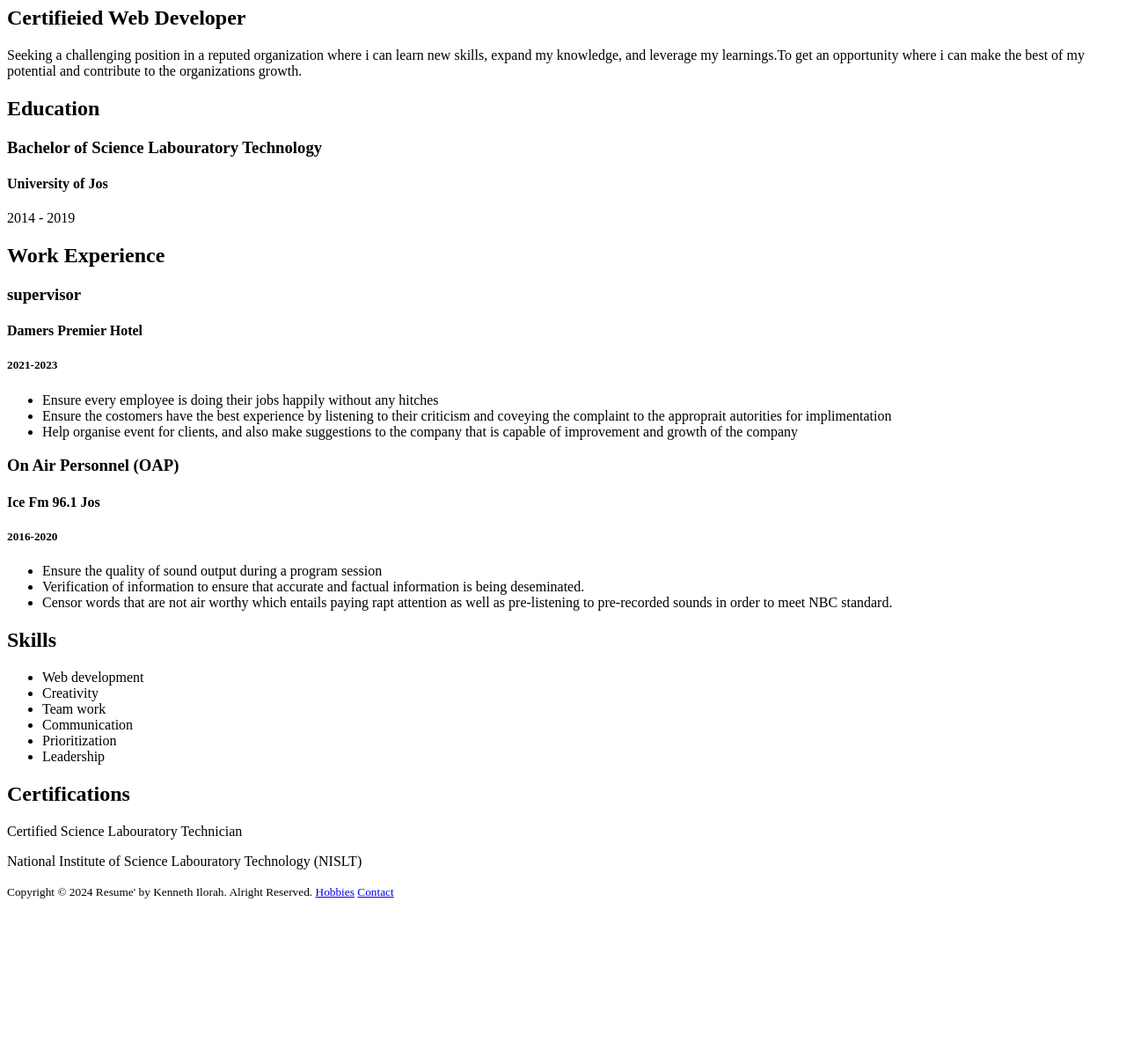
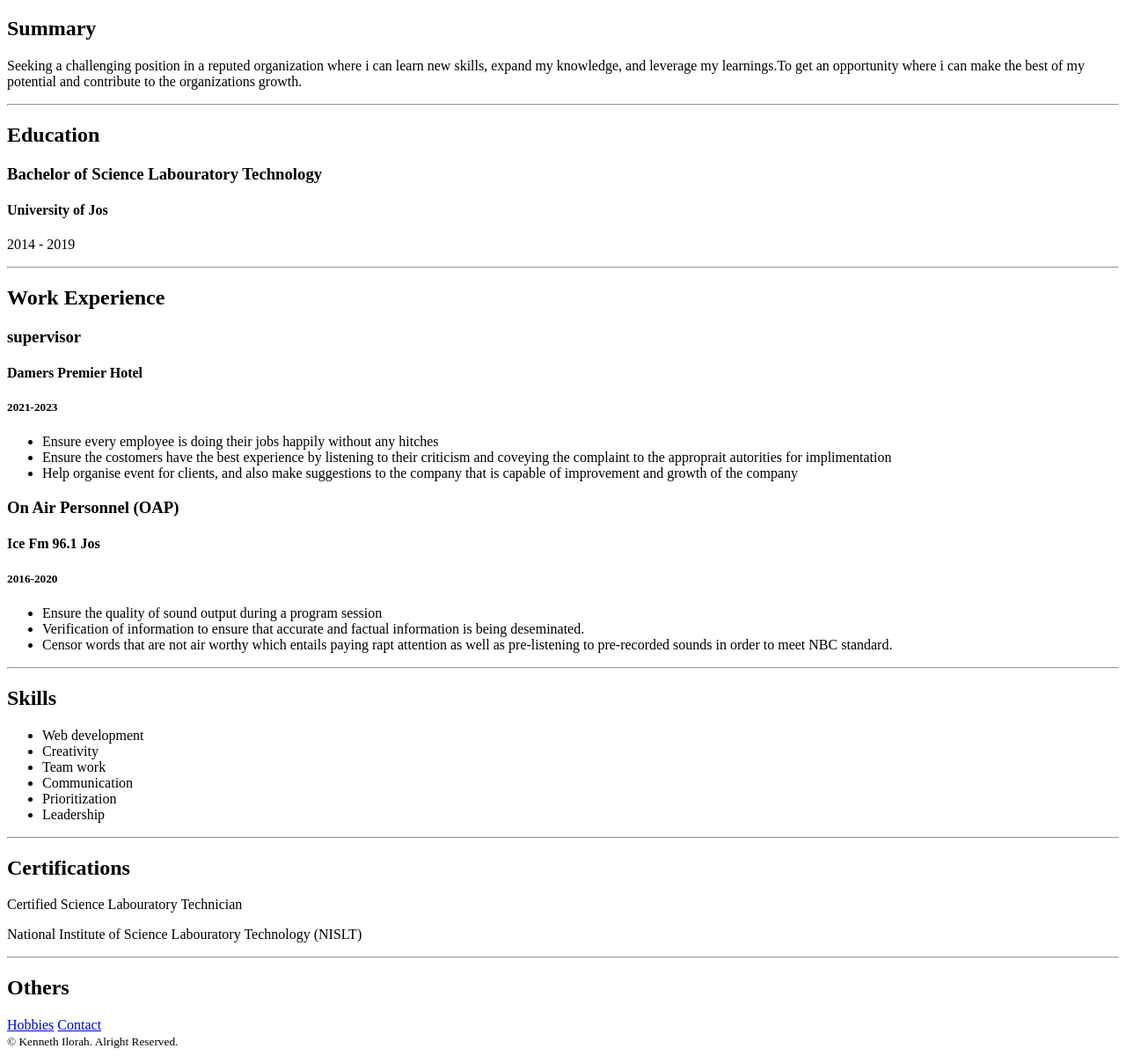
Before and after one commit to kenneth-ilorah/html-portfolio, a plain HTML site: page index.html in a window 1280 px wide. Shown: the part 285-1485 px from the top of the page at 88% size. Before the commit the page ends 1315 px from the top, so only its background shows below. Drawn offline with Linux system fonts and the light colour scheme.

Commit message:
Add files via upload

```diff
--- a/index.html
+++ b/index.html
@@ -5,21 +5,22 @@
     <title>My Resume</title>
   </head>
   <body>
+    <h1>Kenneth Ilorah</h1>
     <img src="photo/ken.jpg" width="150" />
-    <h1>Kenneth Ilorah</h1>
-    <h2>Certifieied Web Developer</h2>
-
+    <h2>Summary</h2>
     <p>
       Seeking a challenging position in a reputed organization where i can learn
       new skills, expand my knowledge, and leverage my learnings.To get an
       opportunity where i can make the best of my potential and contribute to
       the organizations growth.
     </p>
+    <hr />
 
     <h2>Education</h2>
     <h3>Bachelor of Science Labouratory Technology</h3>
     <h4>University of Jos</h4>
     <p>2014 - 2019</p>
+    <hr />
 
     <h2>Work Experience</h2>
     <h3>supervisor</h3>
@@ -55,6 +56,7 @@
         standard.
       </li>
     </ul>
+    <hr />
 
     <h2>Skills</h2>
     <ul>
@@ -65,16 +67,17 @@
       <li>Prioritization</li>
       <li>Leadership</li>
     </ul>
+    <hr />
     <h2>Certifications</h2>
     <p>Certified Science Labouratory Technician</p>
     <p>National Institute of Science Labouratory Technology (NISLT)</p>
+    <hr />
+    <h2>Others</h2>
+    <a href="public/hobbies.html">Hobbies</a>
+    <a href="public/contact.html">Contact</a>
 
     <footer>
-      <small>
-        Copyright &copy; 2024 Resume' by Kenneth Ilorah. Alright Reserved.
-        <a href="public/hobbies.html">Hobbies</a>
-        <a href="public/contact.html">Contact</a>
-      </small>
+      <small> &copy; Kenneth Ilorah. Alright Reserved. </small>
     </footer>
   </body>
 </html>
```
